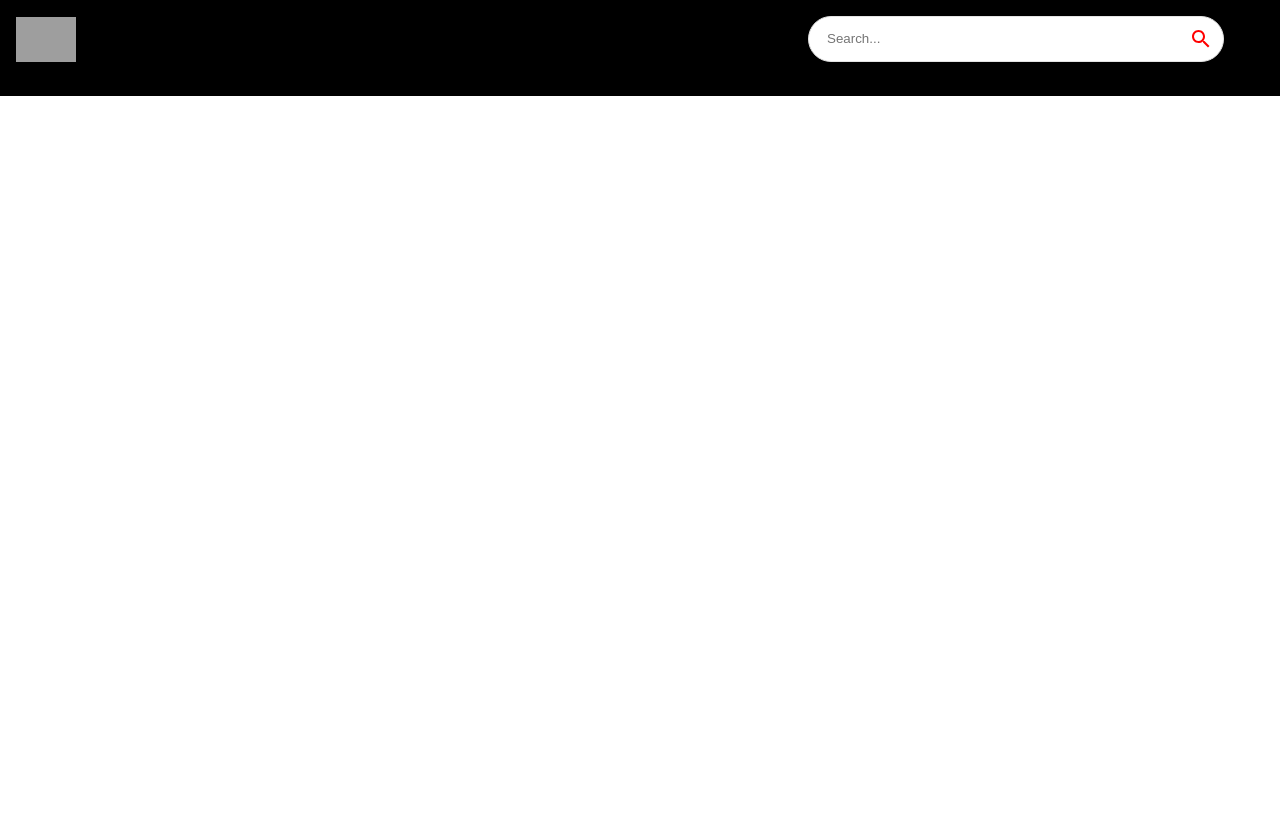
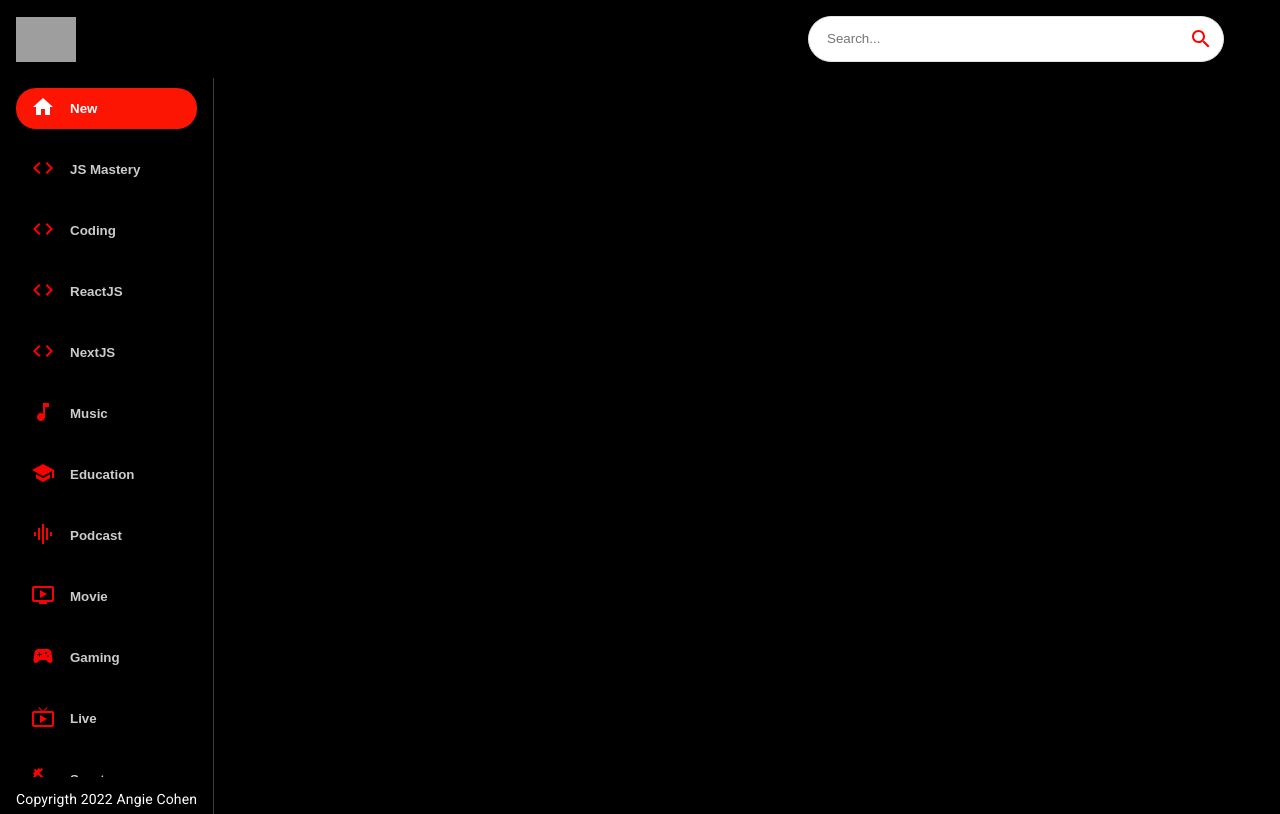
Before and after one commit to AngieCohenDev/Clon-de-youtube, a React (Create React App) app: page / in a window 1280 px wide. Built offline with nearby package versions, Linux system fonts and the light colour scheme; grey boxes are pictures that could not be loaded.

Commit message:
Se han creado las funciones del SideBar

```diff
--- a/src/components/Feed.jsx
+++ b/src/components/Feed.jsx
@@ -1,9 +1,28 @@
-import React from 'react'
+import { useState, useEffect } from "react";
+import { Box, Stack, Typography,  } from "@mui/material";
+import SideBar from "./SideBar";
 
 const Feed = () => {
   return (
-    <div>Feed</div>
-  )
-}
+    <Stack sx={{ flexDirection: { sx: "column", md: "row" } }}>
+      <Box
+        sx={{
+          height: { sx: "auto", md: "92vh" },
+          borderRight: "1px solid #3d3d3d",
+          px: { sx: 0, md: 2 },
+        }}
+      >
+        <SideBar></SideBar>
+        <Typography
+          className="copyright"
+          variant="body2"
+          sx={{ mt: 1.5, color: "white" }}
+        >
+          Copyrigth 2022 Angie Cohen
+        </Typography>
+      </Box>
+    </Stack>
+  );
+};
 
-export default Feed
+export default Feed;
--- /dev/null
+++ b/src/components/SideBar.jsx
@@ -0,0 +1,43 @@
+import { Stack } from "@mui/material";
+
+import { categories } from "../utils/constants";
+
+const selectedCategory = "New";
+
+const SideBar = () => (
+  <Stack
+    direction="row"
+    sx={{
+      overflow: "auto",
+      height: { sx: "auto", md: "95%" },
+      flexDirection: { md: "column" },
+    }}
+  >
+    {categories.map((category) => (
+      <button
+        className="category-btn"
+        style={{
+          background: category.name === selectedCategory && "#FC1503",
+          color: "white",
+        }}
+        key={category.name}
+      >
+        <span
+          style={{
+            color: category.name === selectedCategory ? "white" : "red",
+            marginRight: "15px",
+          }}
+        >
+          {category.icon}
+        </span>
+        <span
+          style={{ opacity: category.name === selectedCategory ? "1" : "0.8" }}
+        >
+          {category.name}
+        </span>
+      </button>
+    ))}
+  </Stack>
+);
+
+export default SideBar;
--- a/src/components/index.js
+++ b/src/components/index.js
@@ -4,3 +4,4 @@
 export {default as SearchFeed} from './SearchFeed';
 export {default as VideoDetail} from './VideoDetail';
 export {default as SearchBar} from './SearchBar';
+export {default as SideBar} from './SideBar';
```
